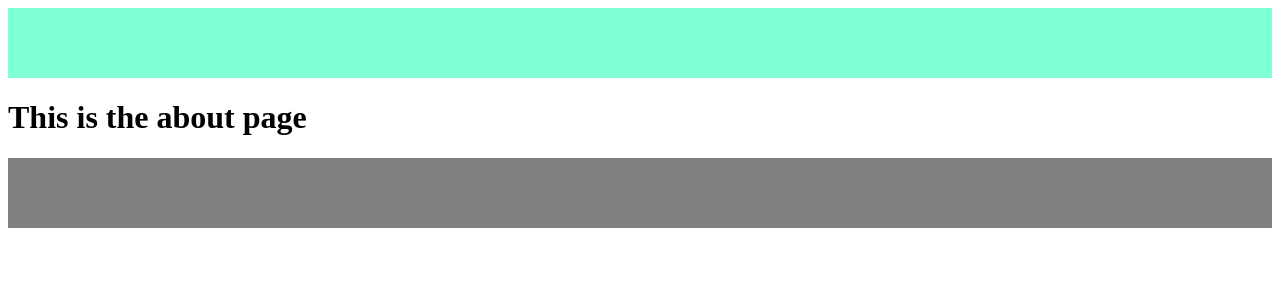
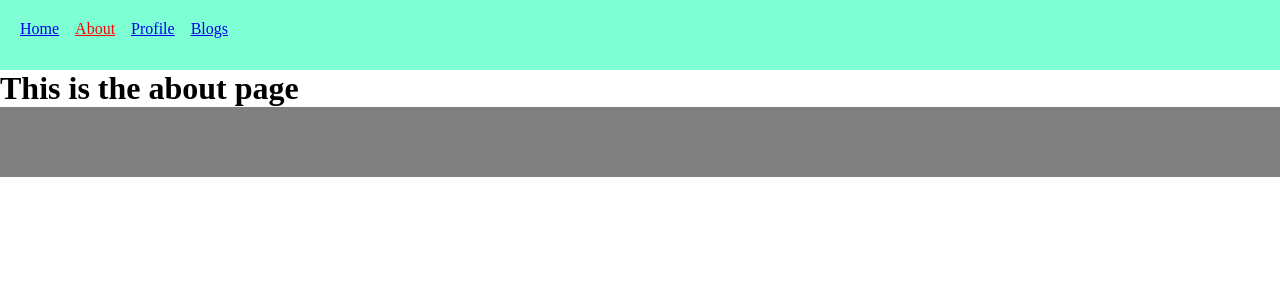
Before and after one commit to mohanadaltarah/nuxt-app, a Nuxt app: page /about in a window 1280 px wide. Shown: the top 300 px of the page. Built offline with nearby package versions, Linux system fonts and the light colour scheme.

Commit message:
Create Nuxt links for different routes

```diff
--- a/app.vue
+++ b/app.vue
@@ -7,4 +7,14 @@
   </div>
 </template>
 <script lang="ts" setup>
+
+
 </script>
+
+<style>
+* {
+  box-sizing: border-box;
+  padding: 0;
+  margin: 0;
+}
+</style>
--- a/components/global/AppNav.vue
+++ b/components/global/AppNav.vue
@@ -1,14 +1,43 @@
-<script lang="ts" setup>
-
-</script>
-
 <template>
   <div class="nav">
-    <nav style="width: 100%; height: 70px; background-color: aquamarine"></nav>
+    <nav style="width: 100%; height: 70px; background-color: aquamarine">
+      <nuxt-link :to="{name: 'index'}">Home</nuxt-link>
+      <nuxt-link :to="{name: 'about'}
+">About
+      </nuxt-link>
+      <nuxt-link :to="{name: 'profile'}">
+        Profile
+      </nuxt-link>
+      <nuxt-link :to="{name: 'blogs'}"
+      >Blogs
+      </nuxt-link>
+    </nav>
 
   </div>
 </template>
 
+<script setup>
+
+import {onMounted} from "vue";
+import {useRouter} from "vue-router";
+
+const router = useRouter();
+
+onMounted(() => {
+  console.log(router.options.routes)
+})
+
+</script>
+
 <style scoped>
 
+nav {
+  padding: 20px;
+  display: flex;
+  gap: 1rem;
+}
+
+.router-link-active.router-link-exact-active {
+  color: red;
+}
 </style>
--- a/layouts/default.vue
+++ b/layouts/default.vue
@@ -1,5 +1,4 @@
 <script lang="ts" setup>
-
 </script>
 
 <template>
```
